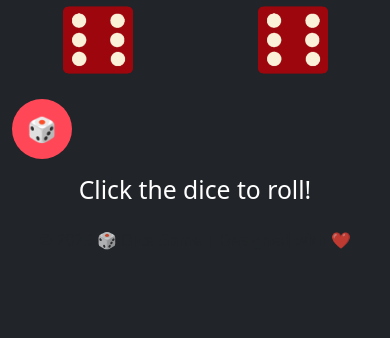
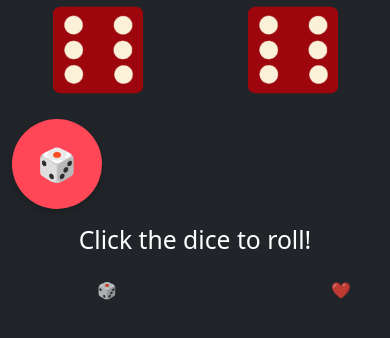
Before and after one commit to Gk091202/Dice-Game, a plain HTML site: page index.html in a window 390 px wide. Shown: the part 146-484 px from the top of the page. Drawn offline with nearby package versions, Linux system fonts and the light colour scheme.

Commit message:
Update styles.css

```diff
--- a/styles.css
+++ b/styles.css
@@ -5,15 +5,15 @@
 
 /* Dice Images */
 .dice-img {
-    width: 100px;
-    height: 100px;
+    width: 120px;
+    height: 120px;
 }
 
-/* Dice-Shaped Button */
+/* Dice-Shaped Button (Increased Size) */
 .dice-button {
-    width: 80px;
-    height: 80px;
-    font-size: 2rem;
+    width: 120px;
+    height: 120px;
+    font-size: 3rem;
     border-radius: 50%;
     border: none;
     background-color: #ff4757;
@@ -23,42 +23,43 @@
     justify-content: center;
     transition: transform 0.2s, background-color 0.3s;
     cursor: pointer;
+    box-shadow: 0 4px 10px rgba(0, 0, 0, 0.2);
 }
 
 /* Dice Button Hover Effect */
 .dice-button:hover {
     background-color: #ff6b81;
-    transform: scale(1.1);
+    transform: scale(1.15);
 }
 
 /* Dice Button Click Effect */
 .dice-button:active {
-    transform: scale(0.9);
+    transform: scale(0.95);
 }
 
 /* Responsive Styles */
 @media (max-width: 768px) {
     .dice-img {
-        width: 80px;
-        height: 80px;
+        width: 100px;
+        height: 100px;
     }
 
     .dice-button {
-        width: 70px;
-        height: 70px;
-        font-size: 1.8rem;
+        width: 100px;
+        height: 100px;
+        font-size: 2.5rem;
     }
 }
 
 @media (max-width: 480px) {
     .dice-img {
-        width: 70px;
-        height: 70px;
+        width: 90px;
+        height: 90px;
     }
 
     .dice-button {
-        width: 60px;
-        height: 60px;
-        font-size: 1.5rem;
+        width: 90px;
+        height: 90px;
+        font-size: 2rem;
     }
 }
```
